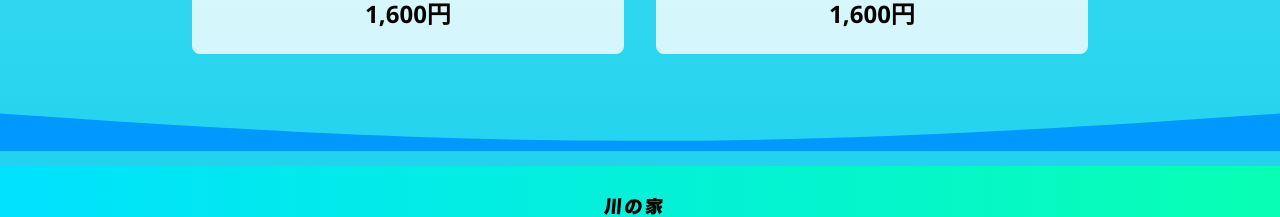
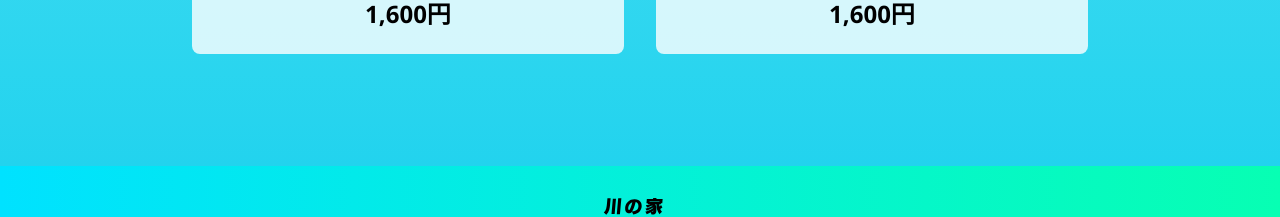
Before and after one commit to rayven122/suzuosaka, a Next.js app: page /eatery in a window 1280 px wide. Shown: the part 1326-1543 px from the top of the page. Built offline with nearby package versions, Linux system fonts and the light colour scheme; a web font is replaced by a local one.

Commit message:
Adjust Hero section animation and remove wave SVG from Eatery page

```diff
--- a/src/app/_components/Hero/Access.tsx
+++ b/src/app/_components/Hero/Access.tsx
@@ -38,7 +38,7 @@ export const Access = () => {
 
           {/* アクセス情報 */}
           <motion.div
-            initial={{ opacity: 0, x: 30 }}
+            initial={{ opacity: 0, x: -30 }}
             whileInView={{ opacity: 1, x: 0 }}
             transition={{ duration: 0.5, delay: 0.2 }}
             className="flex flex-col justify-center space-y-6"
--- a/src/app/eatery/page.tsx
+++ b/src/app/eatery/page.tsx
@@ -83,21 +83,6 @@ export default function Eatery() {
           </div>
         </div>
       </div>
-
-      {/* 波のデザイン */}
-      <div className="absolute bottom-0 left-0 right-0">
-        <svg
-          className="h-24 w-full"
-          viewBox="0 0 1440 74"
-          fill="none"
-          xmlns="http://www.w3.org/2000/svg"
-        >
-          <path
-            d="M0,32L80,37.3C160,43,320,53,480,58.7C640,64,800,64,960,58.7C1120,53,1280,43,1360,37.3L1440,32L1440,74L1360,74C1280,74,1120,74,960,74C800,74,640,74,480,74C320,74,160,74,80,74L0,74Z"
-            fill="#0099ff"
-          />
-        </svg>
-      </div>
     </main>
   );
 }
```
